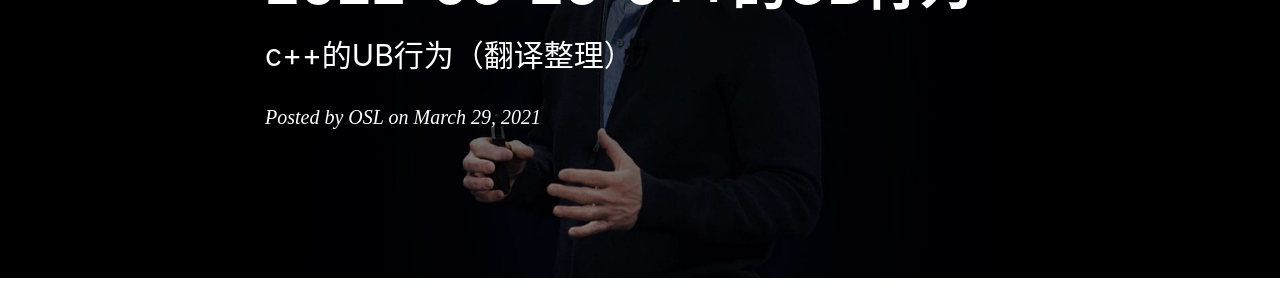
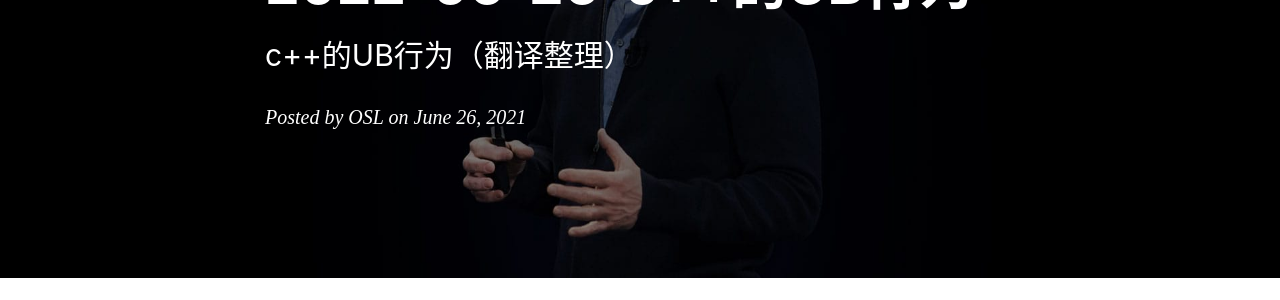
Before and after one commit to OneSunLee/OneSunLee.github.io, a Jekyll site: the page built from _posts/2022-06-26-c++的UB行为（翻译整理）.md, in a window 1280 px wide and 900 px high. Shown: the part 245-545 px from the top of the window. Built offline with Jekyll 4.4.1, drawn with Linux system fonts in a browser that asks for light colours; nearby versions of some CDN libraries; comment, search, counter and statistics services are not loaded.

Commit message:
修改第一篇文章的日期

```diff
--- a/_posts/2022-06-26-c++的UB行为（翻译整理）.md
+++ b/_posts/2022-06-26-c++的UB行为（翻译整理）.md
@@ -2,7 +2,7 @@
 layout:     post
 title:      2022-06-26-c++的UB行为
 subtitle:   c++的UB行为（翻译整理）
-date:       2021-03-29
+date:       2021-06-26
 author:     OSL
 header-img: img/post-bg-cook.jpg
 catalog: true
```
